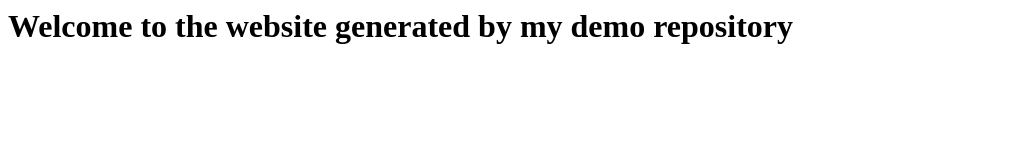
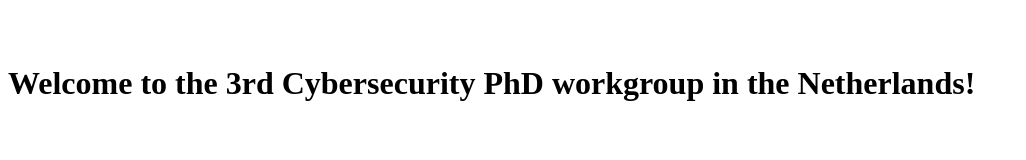
Before and after one commit to CyberSec-PhD-NL/2025, a website: page index.html in a window 1280 px wide. Shown: the whole page, without its empty margins (0-1026 px from the left). Drawn offline with Linux system fonts and the light colour scheme.

Commit message:
Update index.html

```diff
--- a/index.html
+++ b/index.html
@@ -1 +1,2 @@
-<h1>Welcome to the website generated by my demo repository</h1>
+
+<br/><br/><h1>Welcome to the 3rd Cybersecurity PhD workgroup in the Netherlands!</h1>
```
